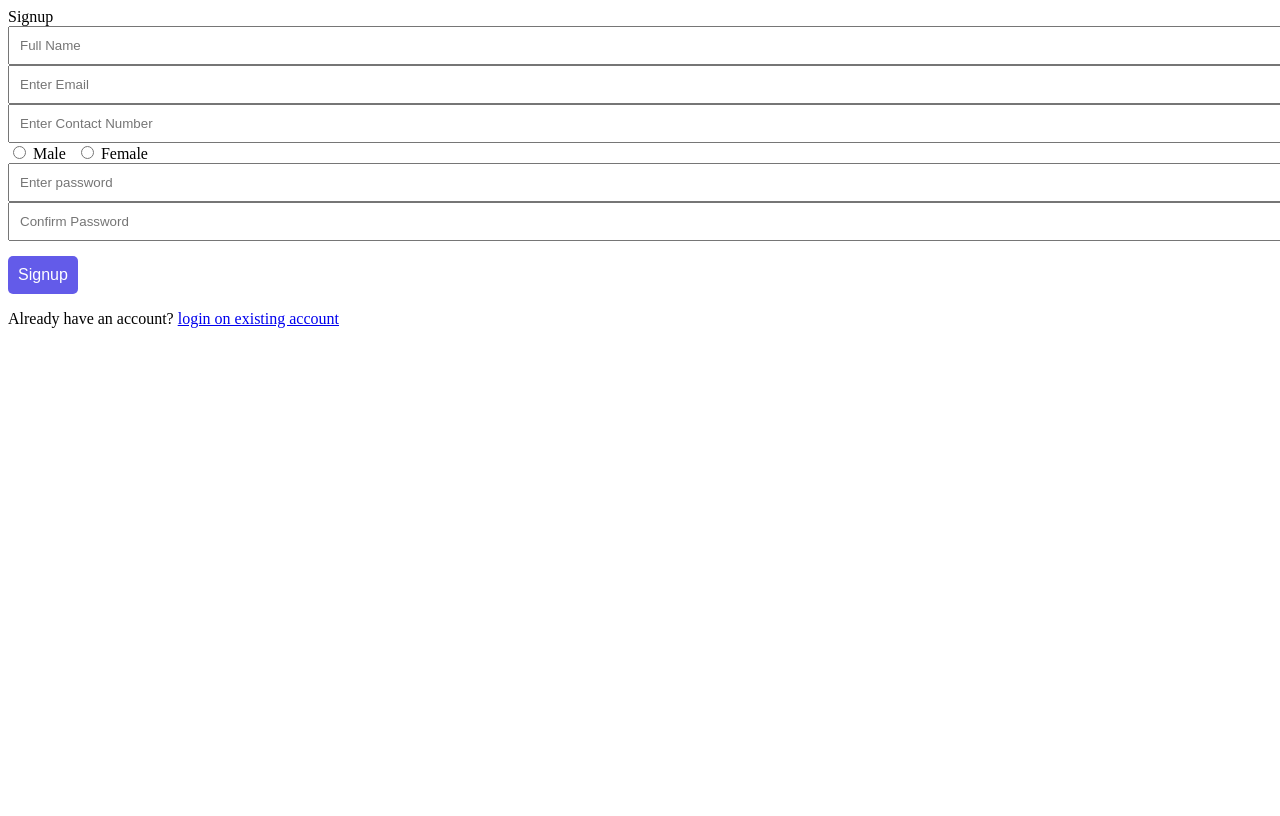
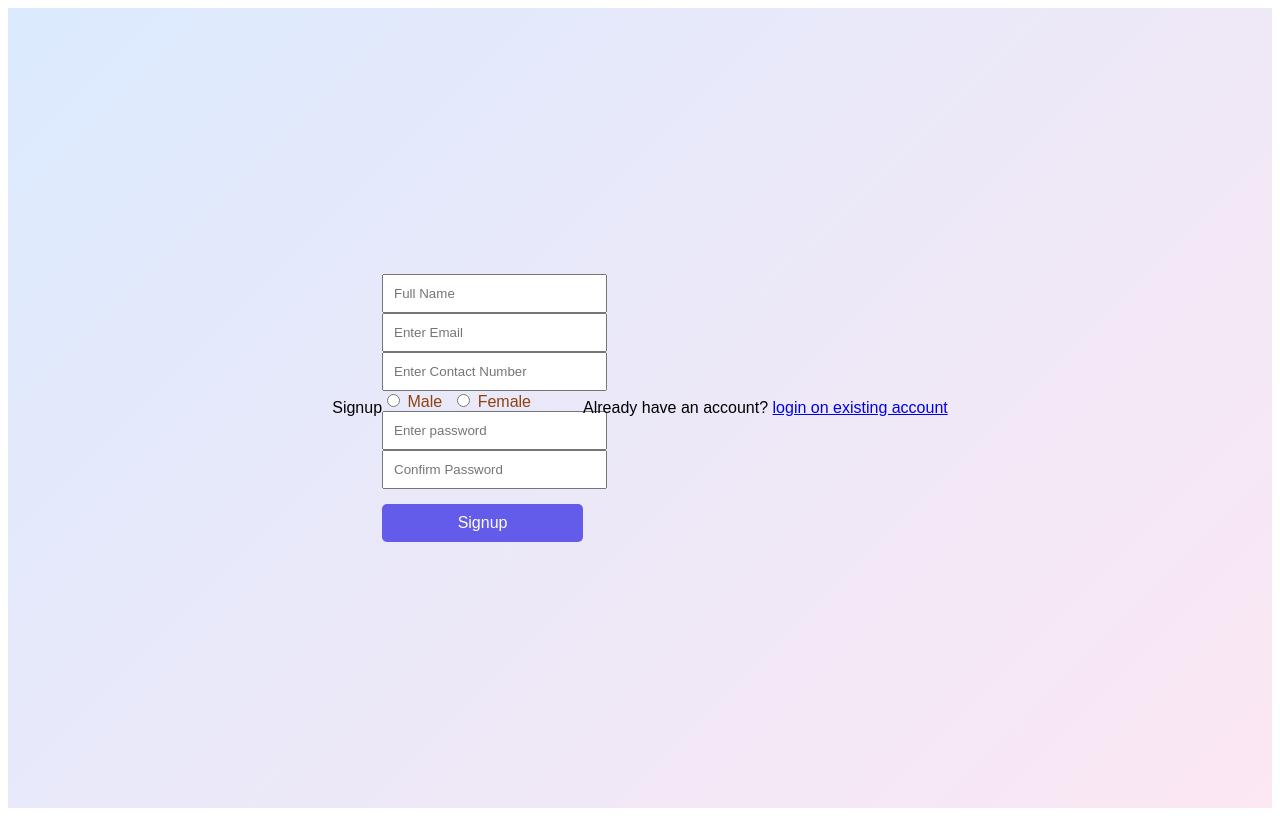
Before and after one commit to bhaktishinde2388/aruba, a React (Vite) app: page /signup in a window 1280 px wide. Built offline with nearby package versions, Linux system fonts and the light colour scheme.

Commit message:
feat: css added to signup

```diff
--- a/src/views/Signup/Signup.css
+++ b/src/views/Signup/Signup.css
@@ -0,0 +1,55 @@
+
+.signup-conatiner {
+  min-height: 100vh;
+  display: flex;
+  justify-content: center;
+  align-items: center;
+  background: linear-gradient(135deg, #dbeafe, #fce7f3);
+  font-family: Arial, sans-serif;
+}
+.gender-conatiner {
+  display: flex;
+  justify-content: space-around;
+  margin: 10px 0 15px;
+  padding: 10px;
+  background-color: #fef3c7;
+  border-radius: 8px;
+}
+
+.gender-container label {
+  font-weight: 500;
+  color: #92400e;
+}
+
+
+button {
+  width: 100%;
+  margin-top: 10px;
+  background-color: #ec4899;
+  color: white;
+  border: none;
+  padding: 10px;
+  border-radius: 8px;
+  font-size: 16px;
+  cursor: pointer;
+}
+
+button:hover {
+  background-color: #db2777;
+}
+
+
+.login-link {
+  text-align: center;
+  margin-top: 15px;
+}
+
+.login-link a {
+  color: #3b82f6;
+  font-weight: bold;
+  text-decoration: none;
+}
+
+.login-link a:hover {
+  text-decoration: underline;
+}
--- a/src/views/Signup/Signup.jsx
+++ b/src/views/Signup/Signup.jsx
@@ -3,6 +3,7 @@ import InputBoxs from '../../components/InputBoxs/InputBoxs.jsx'
 import Button from "../../components/Button/Button.jsx"
 import { Link } from 'react-router-dom';
 import Login from '../Login/Login.jsx';
+import "./Signup.css"
 
 
 function Signup() {
@@ -70,12 +71,12 @@ function Signup() {
   }
 
   return (
-    <div>Signup
+    <div className="signup-conatiner">Signup
       <form onSubmit={signupValidation}>
         <InputBoxs type="text" placeholder="Full Name" value={name} onChange={(e) => setName(e.target.value)} error={nameError} />
         <InputBoxs type="email" placeholder="Enter Email" value={email} onChange={(e)=>setEmail(e.target.value)} error={emailError}/>
         <InputBoxs type="text" placeholder="Enter Contact Number" value={contact}  onChange={(e)=>setContact(e.target.value)} error={contactError} />
-        <div>
+         <div className="gender-container">
           <label>
             <input
               type="radio"
```
